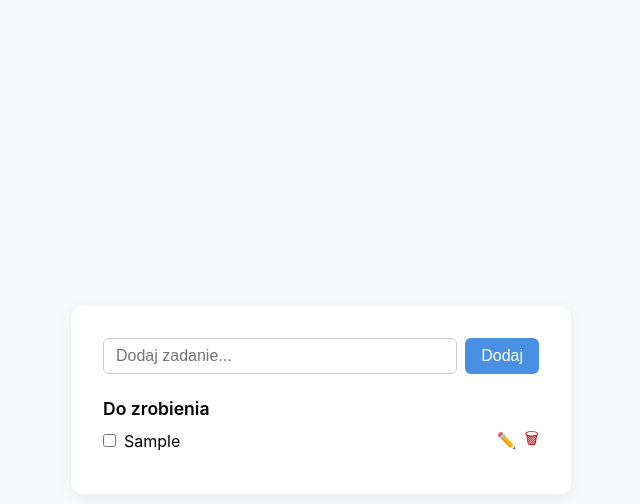
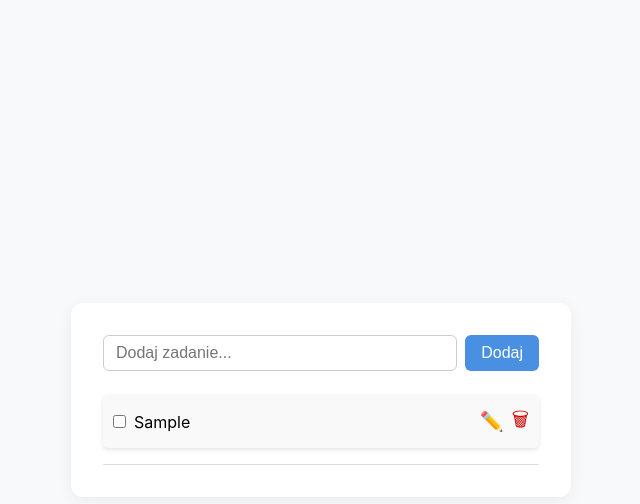
Before and after one commit to enowuigrek/Peria, a React (Vite) app: page / in a window 1280 px wide. Both pictures are taken after typing "Sample" into the empty fields and a click on the button "Dodaj". Shown: the top 504 px of the page, without its empty margins (319-959 px from the left). Built offline with nearby package versions, Linux system fonts and the light colour scheme.

Commit message:
Add key to task list items and hide edit button for completed tasks

```diff
--- a/src/components/TaskList/TaskList.jsx
+++ b/src/components/TaskList/TaskList.jsx
@@ -1,5 +1,4 @@
 import { useState, useEffect } from 'react'
-import { motion, AnimatePresence } from 'framer-motion'
 import styles from './TaskList.module.scss'
 
 export default function TaskList({ tasks, onToggle, onRemove, onEdit }) {
@@ -23,19 +22,9 @@ export default function TaskList({ tasks, onToggle, onRemove, onEdit }) {
     return (
         <div>
             {incompleteTasks.length > 0 && (
-                <>
-                    <h2 className={styles.sectionTitle}>Do zrobienia</h2>
-                    <AnimatePresence>
                 <ul className={styles.incompleteList}>
                     {incompleteTasks.map(task => (
-                                <motion.li
-                                    key={task.id}
-                                    className={styles.taskItem}
-                                    initial={{ opacity: 0, y: -10 }}
-                                    animate={{ opacity: 1, y: 0 }}
-                                    exit={{ opacity: 0, y: 10 }}
-                                    layout
-                                >
+                        <li>
                             <label className={styles.taskLabel}>
                                 <input
                                     type="checkbox"
@@ -80,26 +69,15 @@ export default function TaskList({ tasks, onToggle, onRemove, onEdit }) {
                             >
                                 🗑
                             </button>
-                                </motion.li>
+                        </li>
                     ))}
                 </ul>
-                    </AnimatePresence>
-                </>
             )}
 
             {completedTasks.length > 0 && (
-                <>
-                    <h2 className={styles.sectionTitle}>Ukończone</h2>
-                    <AnimatePresence>
+                <ul className={styles.completedList}>
                     {completedTasks.map(task => (
-                            <motion.li
-                                key={task.id}
-                                className={styles.taskItem}
-                                initial={{ opacity: 0, y: -10 }}
-                                animate={{ opacity: 1, y: 0 }}
-                                exit={{ opacity: 0, y: 10 }}
-                                layout
-                            >
+                        <li>
                             <label className={styles.taskLabel}>
                                 <input
                                     type="checkbox"
@@ -115,7 +93,6 @@ export default function TaskList({ tasks, onToggle, onRemove, onEdit }) {
                                 className={styles.editButton}
                                 title="Edytuj zadanie"
                             >
-                                    ✏️
                             </button>
                             <button
                                 onClick={() => onRemove(task.id)}
@@ -124,10 +101,9 @@ export default function TaskList({ tasks, onToggle, onRemove, onEdit }) {
                             >
                                 🗑
                             </button>
-                            </motion.li>
+                        </li>
                     ))}
-                    </AnimatePresence>
-                </>
+                </ul>
             )}
         </div>
     )
--- a/src/components/TaskList/TaskList.module.scss
+++ b/src/components/TaskList/TaskList.module.scss
@@ -3,6 +3,54 @@
   align-items: center;
   margin-bottom: 0.5rem;
   transition: all 0.3s ease;
+}
+
+.incompleteList {
+  list-style-type: none;
+  padding: 0;
+  margin: 0;
+  border-bottom: 1px solid #ddd;
+}
+
+.incompleteList li {
+  display: flex;
+  align-items: center;
+  margin-bottom: 1rem;
+  background-color: #f9f9f9;
+  padding: 10px;
+  border-radius: 5px;
+  box-shadow: 0 2px 5px rgba(0, 0, 0, 0.1);
+  transition: background-color 0.3s ease;
+}
+
+.incompleteList li:hover {
+  background-color: #e2e2e2;
+}
+
+.completedList {
+  list-style-type: none;
+  padding: 0;
+  border-top: 1px solid #ddd;
+  margin-top: 1rem;
+}
+
+.completedList li {
+  display: flex;
+  align-items: center;
+  margin-bottom: 1rem;
+  background-color: #d3d3d3;
+  padding: 10px;
+  border-radius: 5px;
+  box-shadow: 0 2px 5px rgba(0, 0, 0, 0.1);
+}
+
+.completedList li:hover {
+  background-color: #c1c1c1;
+}
+
+.completedList li .editButton,
+.completedList li .deleteButton {
+  text-decoration: none; /* Usunięcie skreślenia */
 }
 
 .taskLabel {
@@ -14,6 +62,7 @@
 .taskText {
   margin-left: 0.5rem;
   flex: 1;
+  font-size: 1rem;
 }
 
 .done {
@@ -36,19 +85,9 @@
   border: none;
   color: #555;
   cursor: pointer;
-  font-size: 1rem;
+  font-size: 1.2rem;
 }
 
 .deleteButton {
   color: #c00;
 }
-
-.sectionTitle {
-  font-size: 1.1rem;
-  font-weight: 600;
-  margin: 1rem 0 0.5rem;
-}
-
-.taskSection {
-  margin-bottom: 1.5rem;
-}
```
Lines whose indentation alone changed are shown as unchanged.
